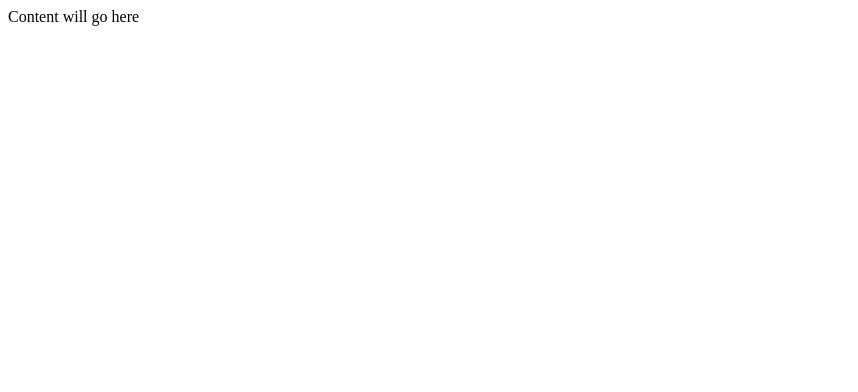
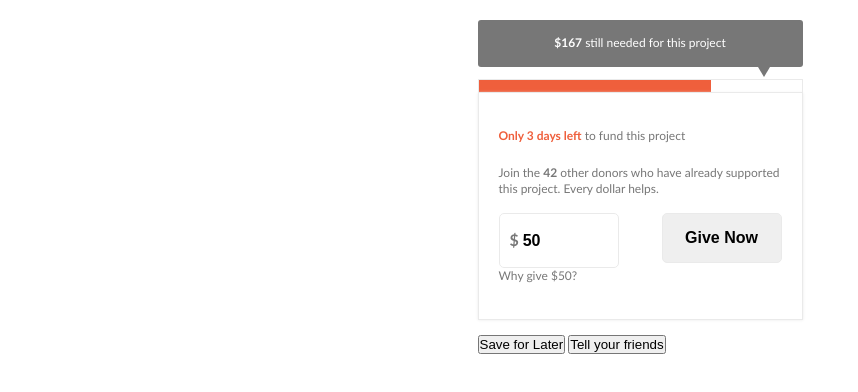
Before and after one commit to mastermalone/lampsCodePen, a plain HTML site: page src/index.html in a window 1280 px wide. Shown: the whole page, without its empty margins (0-858 px from the left). Drawn offline with Linux system fonts and the light colour scheme.

Commit message:
Second commit.  Added New service and UI.

```diff
--- a/src/css/index.css
+++ b/src/css/index.css
@@ -0,0 +1,113 @@
+/* Global resets */
+* {
+  box-sizing: border-box;
+  margin: 0;
+  padding: 0;
+}
+body {
+  font-family: 'rooney-sans', Avenir-Book, Calibri, sans-serif;
+  color: #424242;
+  line-height: 1.4;
+}
+/* COLORS:
+  blue: #20A1D4;
+  green: #1CBC2C;
+  orange: #EF5F3C;
+  black: #424242;
+  grey: #777;
+  light grey: #eaeaea;
+*/
+
+.main {
+  width: 325px;
+  margin: 20px auto;
+  font-size: 12px;
+  color: #777;
+}
+
+.tool-tip {
+  border-radius: 3px;
+  background: #777;
+  color: #fff;
+  text-align: center;
+  padding: 15px 20px;
+  position: relative;
+  margin-bottom: 12px;
+}
+
+.tool-tip .karet {
+  position: absolute;
+  right: 10%;
+  bottom: -10px;
+  width: 0;
+  height: 0;
+  border-style: solid;
+  border-width: 10px 6px 0 6px;
+  border-color: #777 transparent transparent transparent;
+}
+
+.progress-wrapper {
+  width: 100%;
+  border: solid 1px #eaeaea;
+}
+
+.progress-wrapper .progress-bar {
+  padding: 6px;
+  background: #ef5f3c;
+  width: 72%;
+}
+
+.main .main-content {
+  padding: 20px;
+  border: solid 1px #eaeaea;
+  border-top: none;
+  margin-bottom: 15px;
+  box-shadow: 0px 0px 3px #eaeaea;
+}
+
+.main .main-content p {
+  margin-bottom: 15px;
+}
+
+.main .main-content .heading {
+  font-size: 12px;
+  font-weight: normal;
+  margin-bottom: 20px;
+}
+
+.main .main-content form {
+  overflow: hidden;
+}
+
+.accent-bold-orange {
+  font-weight: bold;
+  color: #ef5f3c;
+}
+
+.primary-button {
+  border: solid 1px #eaeaea;
+  padding: 15px 10px;
+  display: inline-block;
+  border-radius: 5px;
+  width: 120px;
+}
+.primary-button input {
+  border: none;
+}
+
+.primary-button,
+.primary-button input {
+  font-size: 16px;
+  font-weight: bold;
+}
+.primary-button input[type='button'] {
+  cursor: pointer;
+}
+
+.left {
+  float: left;
+}
+
+.right {
+  float: right;
+}
--- a/src/index.html
+++ b/src/index.html
@@ -3,10 +3,47 @@
 <html>
   <head>
     <title>Lamps Plus Code Pen</title>
+    <link href="./css/index.css" type="text/css" rel="stylesheet" />
   </head>
   <body>
     <div>
-      Content will go here
+      <div class="main">
+        <div class="tool-tip">
+          <span><strong>$167</strong> still needed for this project</span>
+          <span class="karet"></span>
+        </div>
+        <div class="progress-wrapper">
+          <div class="progress-bar"></div>
+        </div>
+        <div class="main-content">
+          <p></p>
+          <h1 class="heading">
+            <span class="accent-bold-orange">Only 3 days left</span> to fund
+            this project
+          </h1>
+          <p>
+            Join the <strong>42</strong> other donors who have already supported
+            this project. Every dollar helps.
+          </p>
+          <form>
+            <span class="primary-button donation-wrapper left">
+              <span>$</span>
+              <input type="text" value="50" id="donation-amount" size="2" />
+            </span>
+            <input
+              class="primary-button btn-green right"
+              type="button"
+              value="Give Now"
+              id="donate"
+            />
+          </form>
+          <p class="accent-italic-blue">Why give $50?</p>
+        </div>
+        <div class="cta-group">
+          <button>Save for Later</button>
+          <button>Tell your friends</button>
+        </div>
+      </div>
     </div>
     <script type="module" src="js/index.js"></script>
   </body>
--- /dev/null
+++ b/src/js/characterCountService.js
@@ -0,0 +1,24 @@
+const characterCountService = () => ({
+  count: string => {
+    const characterCountMap = {};
+    const regEx = /[^\w\s]/gi;
+    const cleanString = string.replace(regEx, '');
+
+    for (let i = 0; i < cleanString.length; i++) {
+      cleanString[i] !== ' ';
+      const standardizedChar =
+        cleanString[i] !== ' ' ? cleanString[i].toLowerCase() : cleanString[i];
+
+      if (!characterCountMap[cleanString[i]]) {
+        let charCount = 1;
+        characterCountMap[standardizedChar] = charCount;
+      } else if (characterCountMap[standardizedChar]) {
+        characterCountMap[standardizedChar] += 1;
+      }
+    }
+
+    return characterCountMap;
+  }
+});
+
+export default characterCountService();
--- a/src/js/constants.js
+++ b/src/js/constants.js
@@ -1,2 +1,4 @@
 export const STRING =
   'Twas brillig, and the slithy toves Did gyre and gimble in the wabe; All mimsy were the borogoves, And the mome raths outgrabe.';
+
+export const HELLO = 'Hello there';
--- a/src/js/index.js
+++ b/src/js/index.js
@@ -1,23 +1,30 @@
-import { STRING } from "./constants.js";
-import stringToArrayService from "./stringToArrayService.js";
-import stringCaseService from "./stringCaseService.js";
-import getFirstCharacter from "./getFirstCharacterService.js";
-import getWordsService from "./getWordsService.js";
+import { STRING, HELLO } from './constants.js';
+import stringToArrayService from './stringToArrayService.js';
+import stringCaseService from './stringCaseService.js';
+import getFirstCharacter from './getFirstCharacterService.js';
+import getWordsService from './getWordsService.js';
+import characterCountService from './characterCountService.js';
 
 const init = () => {
   const wordArray = stringToArrayService.convert(STRING);
-  const uppercaseWord = stringCaseService.getCase(wordArray, "upper");
+  const uppercaseWord = stringCaseService.getCase(wordArray, 'upper');
   const lowercaseWord = stringCaseService.getCase(wordArray);
   const firstCharacterArray = getFirstCharacter(wordArray);
-  const startsWithLetter_M = getWordsService.startsWith("M", wordArray);
-  const startsWithLetter_T = getWordsService.startsWith("t", wordArray, true);
-  console.log("STRING", STRING);
-  console.log("wordArray", wordArray);
-  console.log("uppercaseWord", uppercaseWord);
-  console.log("lowercaseWord", lowercaseWord);
-  console.log("firstCharacterArray", firstCharacterArray);
-  console.log('Words that start with "m"', startsWithLetter_M);
-  console.log('Words that start with "t"', startsWithLetter_T.length);
+  const startsWithLetter_M = getWordsService.startsWith('M', wordArray);
+  const startsWithLetter_T = getWordsService.startsWith('t', wordArray, true);
+  const characterCount = characterCountService.count(HELLO);
+
+  console.log('The original string:\n', STRING);
+  console.log('The String as an array of words:', wordArray);
+  console.log('All uppercase words:', uppercaseWord);
+  console.log('All lowercase words:', lowercaseWord);
+  console.log('First character from each word:', firstCharacterArray);
+  console.log('Words that start with "m":', startsWithLetter_M);
+  console.log(
+    'Number of case sensitive words that start with "t":',
+    startsWithLetter_T.length
+  );
+  console.log('Character count for', HELLO, characterCount);
 };
 
 init();
```
